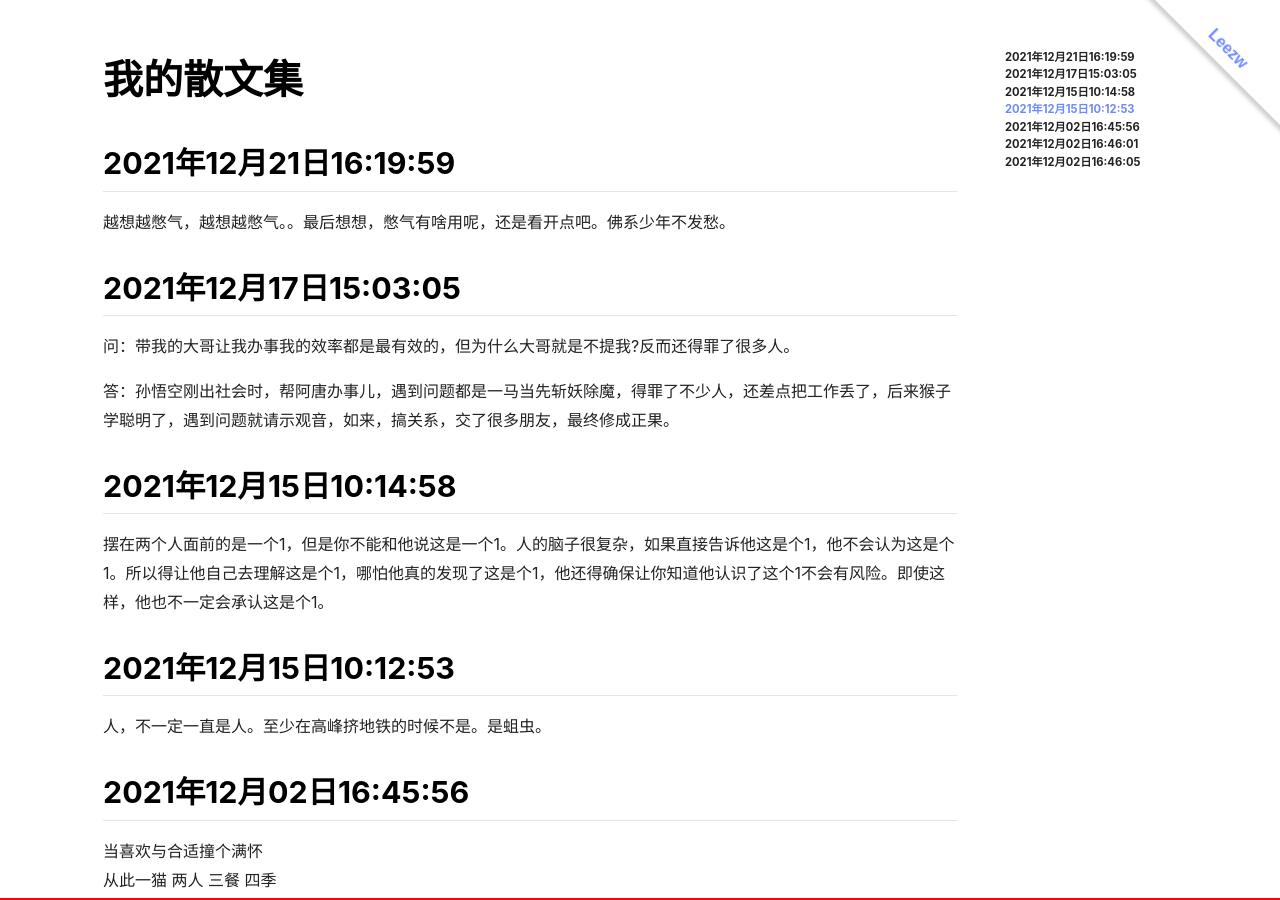
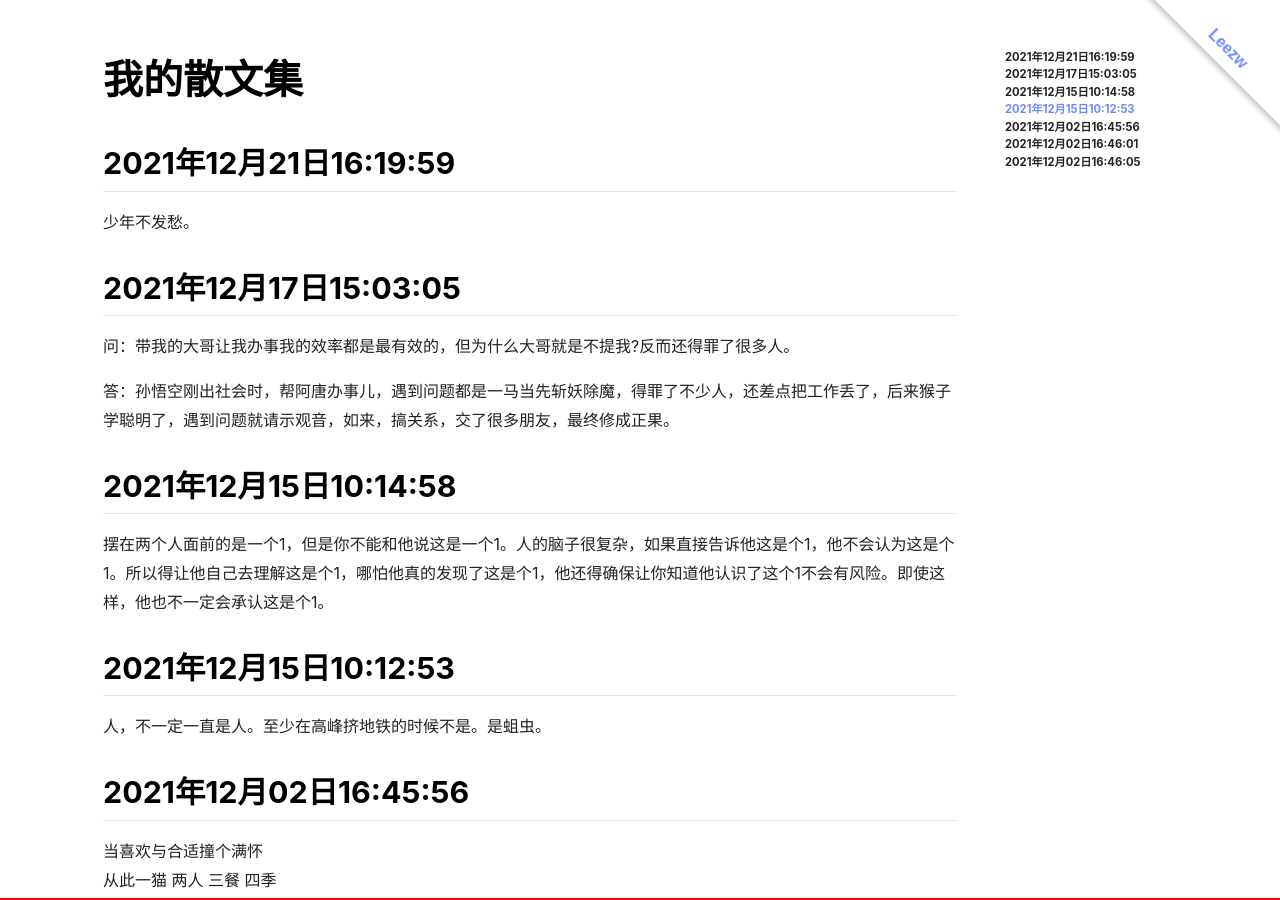
Before and after one commit to quantum-li/quantum-li.github.io, a Jekyll site: the page built from _posts/2021-11-26-essays.md, in a window 1280 px wide and 900 px high. Built offline with Jekyll 4.4.1, drawn with Linux system fonts in a browser that asks for light colours; nearby versions of some CDN libraries.

Commit message:
2021-12-22 14:48:40

```diff
--- a/_posts/2021-11-26-essays.md
+++ b/_posts/2021-11-26-essays.md
@@ -11,7 +11,7 @@ excerpt: 一些想要表达，但没有目标的东西。
 
 ## 2021年12月21日16:19:59
 
-越想越憋气，越想越憋气。。最后想想，憋气有啥用呢，还是看开点吧。佛系少年不发愁。
+少年不发愁。
 
 ## 2021年12月17日15:03:05
 
```
